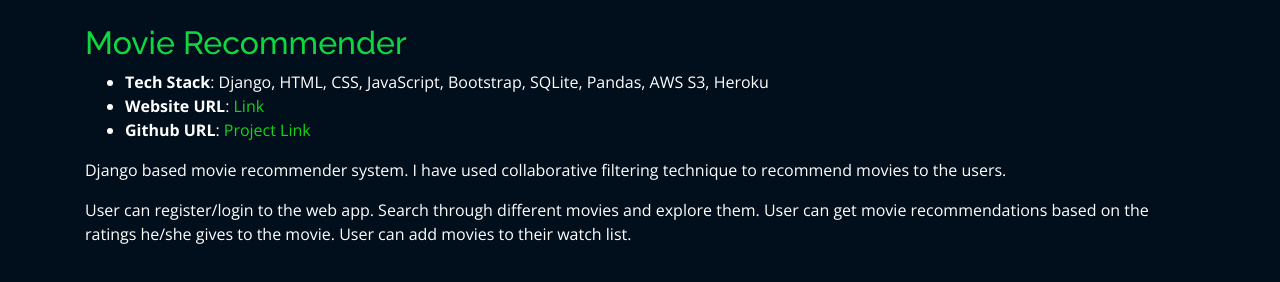
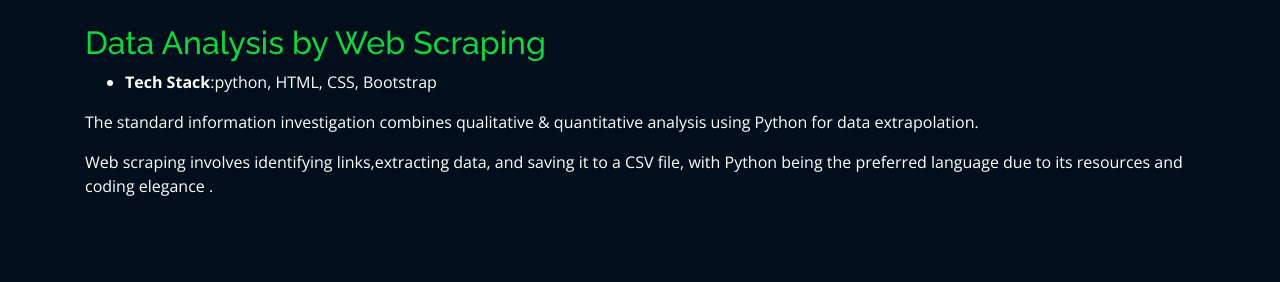
Before and after one commit to kanikeBhanuPrakash/My-Portfolio, a plain HTML site: page projects/Data Analysis by Web Scraping.html in a window 1280 px wide. Drawn offline with nearby package versions, Linux system fonts and the light colour scheme; files whose address does not match are found by name.

Commit message:
first commit

```diff
--- a/projects/recommender.html
+++ b/projects/Data Analysis by Web Scraping.html
@@ -2,7 +2,7 @@
     <meta charset="utf-8">
     <meta content="width=device-width, initial-scale=1.0" name="viewport">
 
-    <title>Movie Recommender</title>
+    <title>Data Analysis by Web Scraping</title>
     <meta content="" name="descriptison">
     <meta content="" name="keywords">
 
@@ -43,18 +43,18 @@
 
             <div class="col-lg-12 portfolio-info">
               <br>
-              <h2 style="color:#12d640">Movie Recommender</h2>
+              <h2 style="color:#12d640">Data Analysis by Web Scraping</h2>
               <ul>
-                <li><strong>Tech Stack</strong>: Django, HTML, CSS, JavaScript, Bootstrap, SQLite, Pandas, AWS S3, Heroku</li>
-                <li><strong>Website URL</strong>: <a href="https://movierecommendersystem-vamsi.herokuapp.coma/" target="_blank">Link</a></li>
-                <li><strong>Github URL</strong>: <a href="https://github.com/vamsibhogaraju/Movie-Recommendation-System-Cosine-Similarity" target="_blank">Project Link</a></li>
+                <li><strong>Tech Stack</strong>:python, HTML, CSS, Bootstrap</li>
+
               </ul>
 
               <p>
-                Django based movie recommender system. I have used collaborative filtering technique to recommend movies to the users.
+                The standard information investigation combines qualitative & quantitative analysis using Python for data extrapolation.
               </p>
               <p>
-                User can register/login to the web app. Search through different movies and explore them. User can get movie recommendations based on the ratings he/she gives to the movie. User can add movies to their watch list.
+                Web scraping involves identifying links,extracting data, and saving it to a CSV file, with Python being the preferred language due to its resources and coding elegance .
+
               </p>
             </div>
 
```
Also changed, not shown: index.html (+3 -4 lines), projects/todo.html (+4 -3 lines), projects/university webpage.html (+2 -3 lines).
